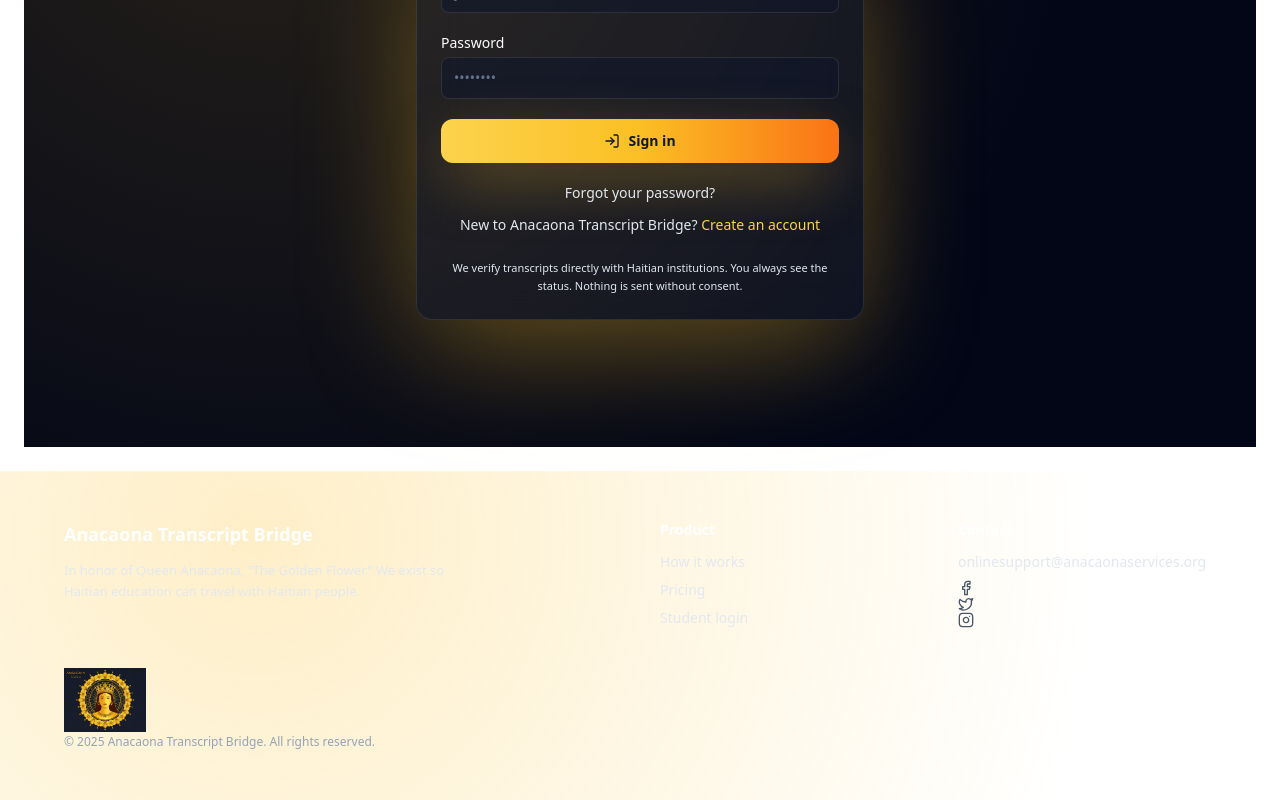
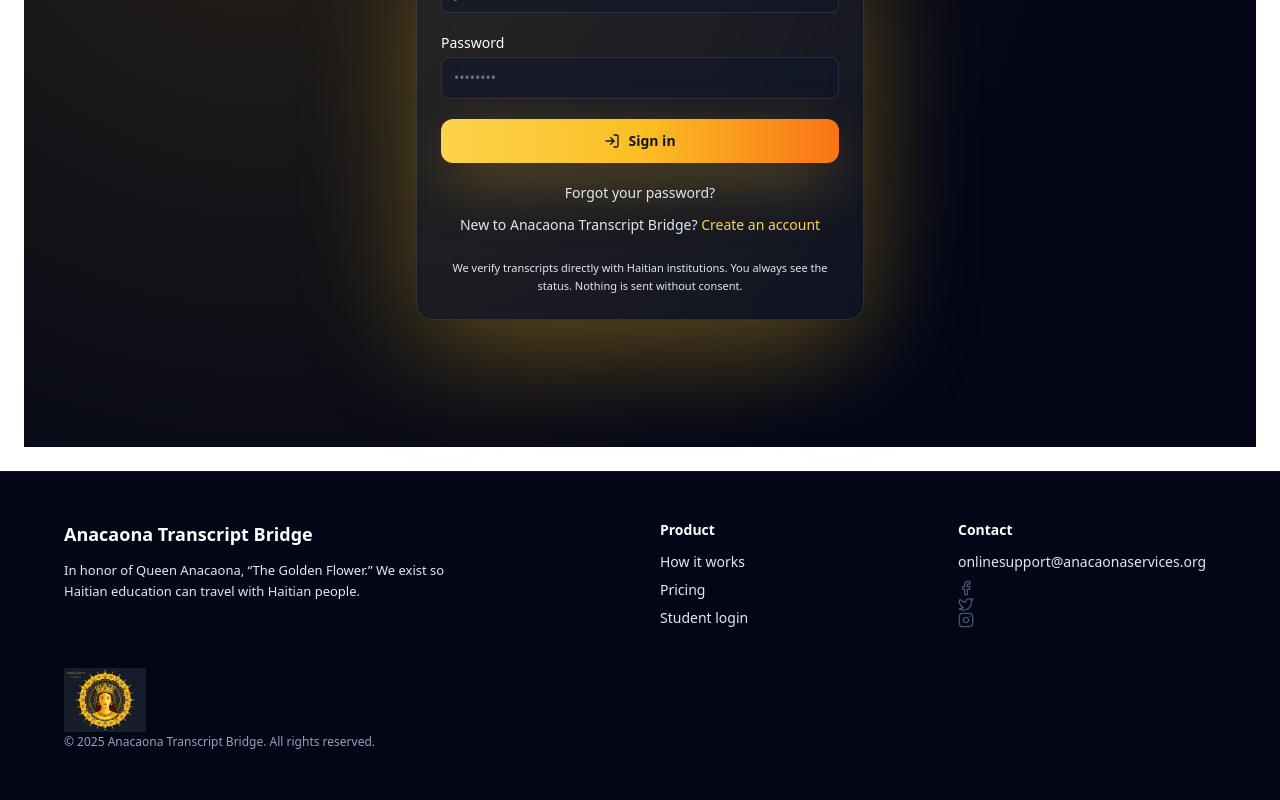
Before and after one commit to Urgent425/Anacaona-Transcript-Bridge, a React (Create React App) app in the folder Frontend/: page /login in a window 1280 px wide. Shown: the part 444-1244 px from the top of the page. Built offline with nearby package versions, Linux system fonts and the light colour scheme; no server answers.

Commit message:
Email support corrected on Footer

```diff
--- a/Frontend/src/components/Footer.jsx
+++ b/Frontend/src/components/Footer.jsx
@@ -5,7 +5,7 @@
 
 export default function Footer() {
   return (
-    <footer className="bg-[radial-gradient(circle_at_20%_20%,rgba(251,191,36,0.25),transparent_80%)] text-slate-200 border-t border-white/5 px-6 py-12 text-sm">
+    <footer className="bg-slate-950 text-slate-200 border-t border-white/5 px-6 py-12 text-sm">
       <div className="max-w-6xl mx-auto grid gap-10 md:grid-cols-4">
         <div className="md:col-span-2">
           <div className="text-white font-semibold text-lg">
@@ -47,7 +47,7 @@
           <ul className="space-y-2">
             <li>
               <a
-                href="mailto:support@anacaonabridge.org"
+                href="mailto:onlinesupport@anacaonaservices.org"
                 className="hover:text-white"
               >
                 onlinesupport@anacaonaservices.org
```
